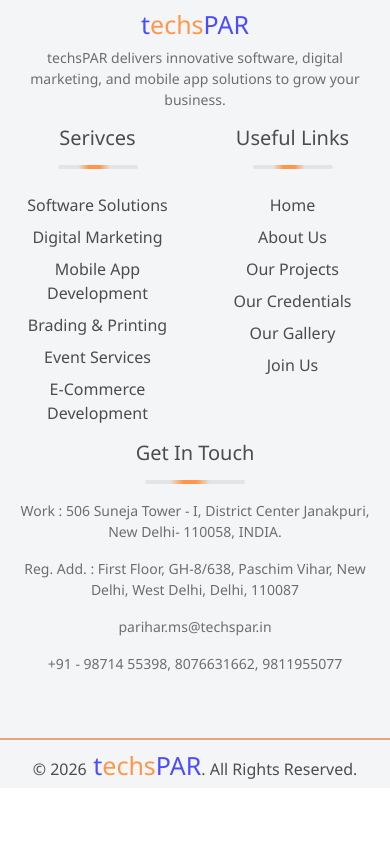
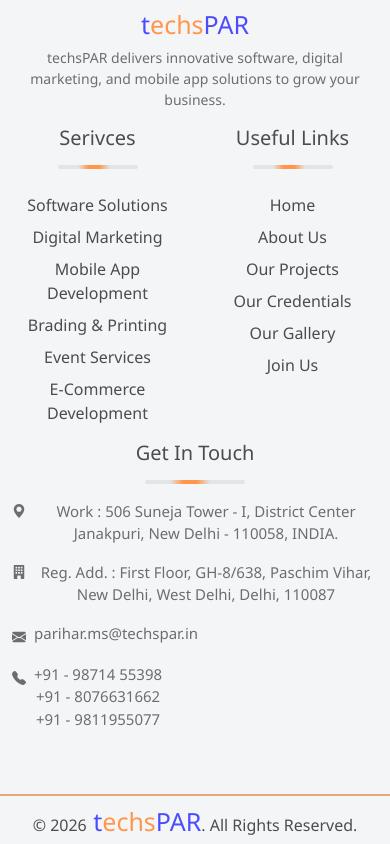
Before and after one commit to ritiksahu06/techsPAR-App, a React (Vite) app: page / in a window 390 px wide. Shown: the part 4548-5392 px from the top of the page. Before the commit the page ends 5336 px from the top, so only its background shows below. Built offline with nearby package versions, Linux system fonts and the light colour scheme.

Commit message:
Updated footer section, adding some links and phone number

```diff
--- a/src/components/Footer.jsx
+++ b/src/components/Footer.jsx
@@ -1,8 +1,6 @@
 import React from "react";
 import { Link } from "react-router-dom";
 import "./Footer.css";
-
-
 
 const Footer = () => {
   return (
@@ -11,7 +9,6 @@
         <div className="container">
           {/* <div className="row mb-5"> */}
           <div className="row mb-5 text-center text-md-start">
-
             {/* Logo + About */}
             <div className="col-12 col-md-6 col-lg-3">
               <h4 className="my-logo">
@@ -20,8 +17,8 @@
                 <span className="blue">PAR</span>
               </h4>
               <p>
-                techsPAR delivers innovative software, digital marketing, and mobile
-                app solutions to grow your business.
+                techsPAR delivers innovative software, digital marketing, and
+                mobile app solutions to grow your business.
               </p>
             </div>
 
@@ -31,15 +28,27 @@
 
               {/* <div className="d-flex justify-content-center mb-3"> */}
               <div className="d-flex justify-content-center justify-content-md-start mb-3">
-                <div className="loader " style={{ width: '80px' }}></div>
+                <div className="loader " style={{ width: "80px" }}></div>
               </div>
               <ul className="list-unstyled">
-                <li className="pt-2"><a href="#">Software Solutions</a></li>
-                <li className="pt-2"><a href="#">Digital Marketing</a></li>
-                <li className="pt-2"><a href="#">Mobile App Development</a></li>
-                <li className="pt-2"><a href="#">Brading & Printing</a></li>
-                <li className="pt-2"><a href="#">Event Services</a></li>
-                <li className="pt-2"><a href="#">E-Commerce Development</a></li>
+                <li className="pt-2">
+                  <a href="#">Software Solutions</a>
+                </li>
+                <li className="pt-2">
+                  <a href="#">Digital Marketing</a>
+                </li>
+                <li className="pt-2">
+                  <a href="#">Mobile App Development</a>
+                </li>
+                <li className="pt-2">
+                  <a href="#">Brading & Printing</a>
+                </li>
+                <li className="pt-2">
+                  <a href="#">Event Services</a>
+                </li>
+                <li className="pt-2">
+                  <a href="#">E-Commerce Development</a>
+                </li>
               </ul>
             </div>
 
@@ -48,31 +57,112 @@
               <h5>Useful Links</h5>
               {/* <div className="d-flex justify-content-center mb-3"> */}
               <div className="d-flex justify-content-center justify-content-md-start mb-3">
-                <div className="loader " style={{ width: '80px' }}></div>
+                <div className="loader " style={{ width: "80px" }}></div>
               </div>
               <ul className="list-unstyled">
-                <li className="pt-2"><a href="/">Home</a></li>
-                <li className="pt-2"><a href="/about">About Us</a></li>
-                <li className="pt-2"><a href="/projects">Our Projects</a></li>
-                <li className="pt-2"><a href="/our-credentials">Our Credentials</a></li>
-                <li className="pt-2"><a href="/our-gallery">Our Gallery</a></li>
-                <li className="pt-2"><a href="#">Join Us</a></li>
+                <li className="pt-2">
+                  <a href="/">Home</a>
+                </li>
+                <li className="pt-2">
+                  <a href="/about">About Us</a>
+                </li>
+                <li className="pt-2">
+                  <a href="/projects">Our Projects</a>
+                </li>
+                <li className="pt-2">
+                  <a href="/our-credentials">Our Credentials</a>
+                </li>
+                <li className="pt-2">
+                  <a href="/our-gallery">Our Gallery</a>
+                </li>
+                <li className="pt-2">
+                  <a href="#">Join Us</a>
+                </li>
               </ul>
             </div>
 
             {/* Contact */}
+            {/* <div className="col-12 col-md-6 col-lg-3">
+              <h5>Get In Touch</h5>
+
+              <div className="d-flex justify-content-center justify-content-md-start mb-3">
+                <div className="loader " style={{ width: "100px" }}></div>
+              </div>
+              <p>
+                Work : 506 Suneja Tower - I, District Center Janakpuri, New
+                Delhi- 110058, INDIA.
+              </p>
+              <p>
+                Reg. Add. : First Floor, GH-8/638, Paschim Vihar, New Delhi,
+                West Delhi, Delhi, 110087
+              </p>
+              <p>parihar.ms@techspar.in</p>
+              <p>+91 - 98714 55398, 8076631662, 9811955077</p>
+            </div> */}
+
             <div className="col-12 col-md-6 col-lg-3">
               <h5>Get In Touch</h5>
-              {/* <div className="d-flex justify-content-center mb-3"> */}
+
               <div className="d-flex justify-content-center justify-content-md-start mb-3">
-                <div className="loader " style={{ width: '100px' }}></div>
+                <div className="loader" style={{ width: "100px" }}></div>
               </div>
-              <p>Work : 506 Suneja Tower - I, District Center Janakpuri, New Delhi- 110058, INDIA.</p>
-              <p>Reg. Add. : First Floor, GH-8/638, Paschim Vihar, New Delhi, West Delhi, Delhi, 110087</p>
-              <p>parihar.ms@techspar.in</p>
-              <p>+91 - 98714 55398, 8076631662, 9811955077</p>
+
+              <p className="d-flex align-items-start gap-2">
+                <i className="bi bi-geo-alt-fill"></i>
+                <span>
+                  Work : 506 Suneja Tower - I, District Center Janakpuri, New
+                  Delhi - 110058, INDIA.
+                </span>
+              </p>
+
+              <p className="d-flex align-items-start gap-2">
+                <i className="bi bi-building-fill"></i>
+                <span>
+                  Reg. Add. : First Floor, GH-8/638, Paschim Vihar, New Delhi,
+                  West Delhi, Delhi, 110087
+                </span>
+              </p>
+
+              <p className="d-flex align-items-start gap-2">
+                <i className="bi bi-envelope-fill mt-1"></i>
+
+                <span>
+                  <a
+                    href="mailto:parihar.ms@techspar.in"
+                    className="text-decoration-none text-reset"
+                  >
+                    parihar.ms@techspar.in
+                  </a>
+                </span>
+              </p>
+
+              <p className="d-flex align-items-start gap-2">
+                <i className="bi bi-telephone-fill mt-1"></i>
+
+                <span className="d-flex flex-column">
+                  <a
+                    href="tel:+919871455398"
+                    className="text-decoration-none text-reset"
+                  >
+                    +91 - 98714 55398
+                  </a>
+
+                  <a
+                    href="tel:+918076631662"
+                    className="text-decoration-none text-reset"
+                  >
+                    +91 - 8076631662
+                  </a>
+
+                  <a
+                    href="tel:+919811955077"
+                    className="text-decoration-none text-reset"
+                  >
+                    +91 - 9811955077
+                  </a>
+                </span>
+              </p>
             </div>
-
           </div>
 
           {/* Bottom */}
@@ -89,7 +179,6 @@
         </div>
       </footer>
     </div>
-
   );
 };
 
```
